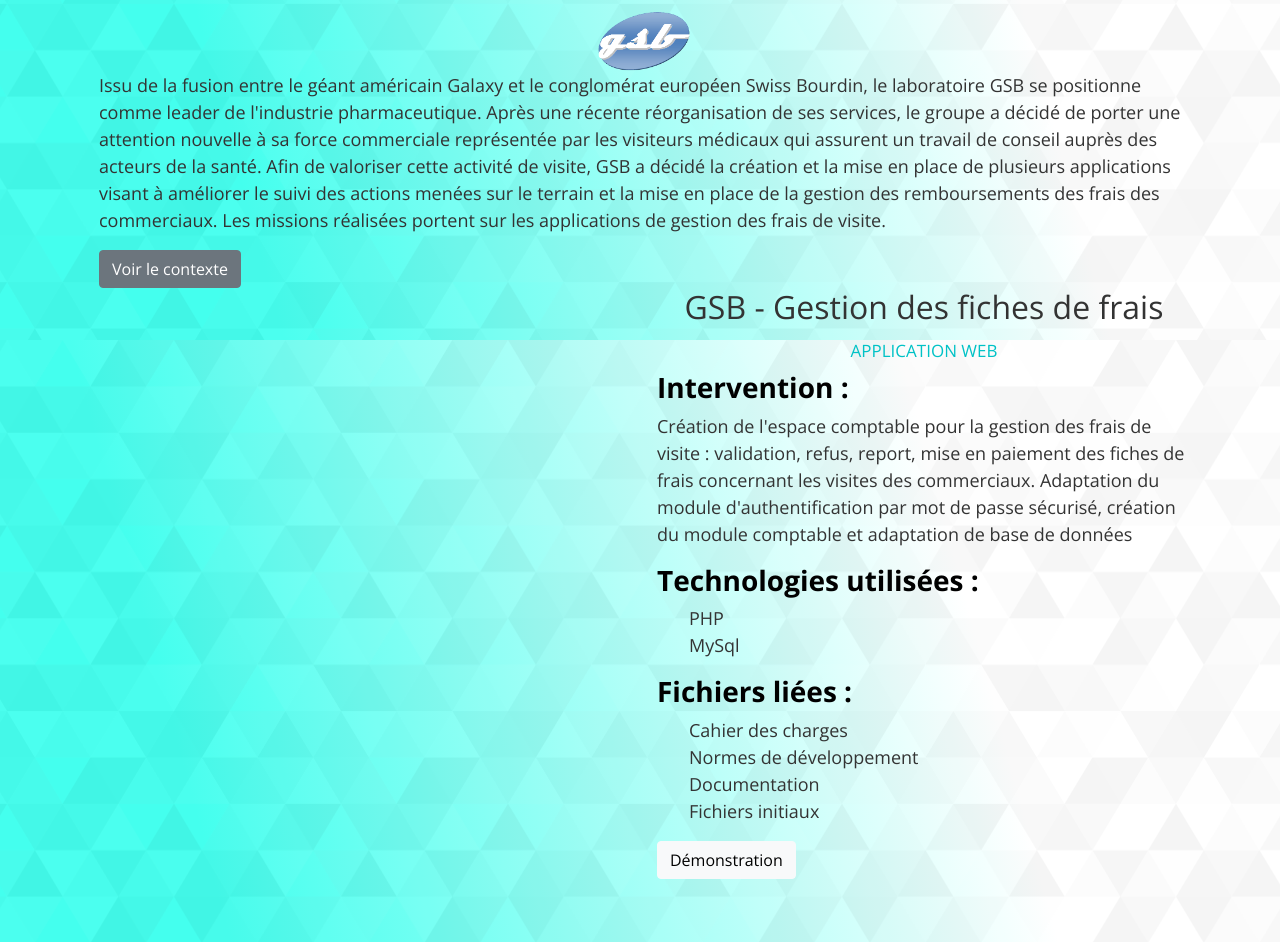
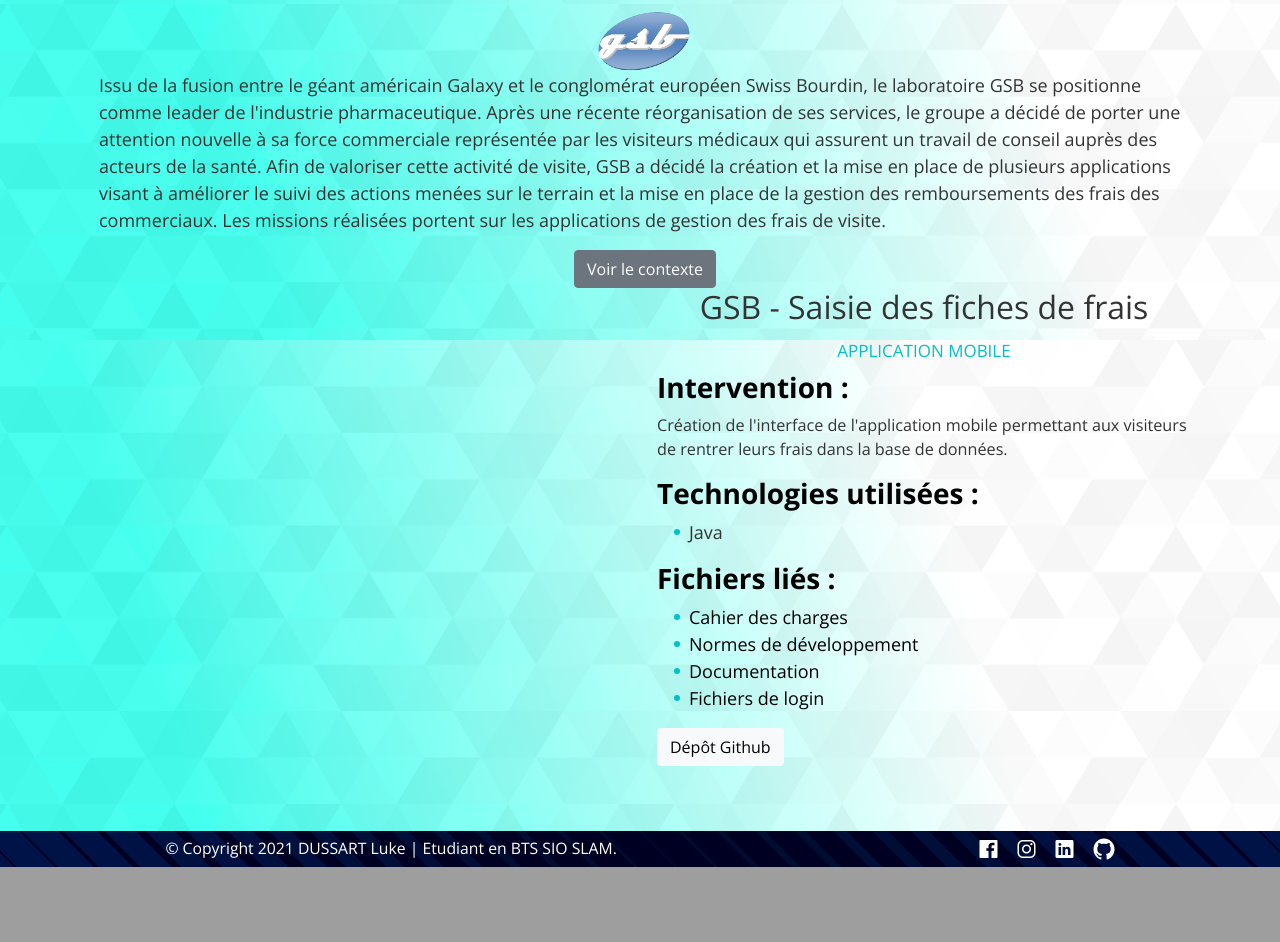
Before and after one commit to DUSSARTLuke/PortfolioPhp, a PHP site: page /pages/gsb_saisie.php in a window 1280 px wide. Shown: the part 460-1402 px from the top of the page. After the commit the page ends 1327 px from the top, so only its background shows below. Run offline with PHP 8.4, Linux system fonts and the light colour scheme; some libraries are stand-ins or nearby versions.

Commit message:
pages projet gsb

```diff
--- a/css/projets.css
+++ b/css/projets.css
@@ -52,12 +52,12 @@ h4{
   border-radius: 50%;
   background: #00c2c6;
   position: absolute;
-  top: 7px;
+  top: 10px;
   left: -15px;
 }
 
-.center{
-  text-align:center;
+.demoGsb{
+  justify-content: space-around;
 }
 
 .card{
--- a/pages/gsb_saisie.php
+++ b/pages/gsb_saisie.php
@@ -15,30 +15,31 @@ include('../includes/navbar_gsb.php');
       plusieurs applications visant à améliorer le suivi des actions menées sur le terrain et la mise en place de la gestion des remboursements des frais des commerciaux.
       Les missions réalisées portent sur les applications de gestion des frais de visite.
     </p>
-    <a class="btn btn-secondary right" target="_blank" href="./ressources/contexte_gsb.pdf">Voir le contexte</a>
+    <div class="text-center">
+      <a class="btn btn-secondary" target="_blank" href="../ressources/gsb/contexte.pdf">Voir le contexte</a>
+    </div>
     <div class="row responsive-reverse">
       <div class="col-12 col-lg-6">
       </div>
-      <div class="col-12 col-lg-6">
-        <h2> GSB - Gestion des fiches de frais </h2>
-        <h4>Application web </h4>
+      <div class="col-12 col-lg-6 descri_projet">
+        <h2> GSB - Saisie des fiches de frais </h2>
+        <h4>Application mobile </h4>
         <h3> Intervention : </h3>
-        <p> Création de l'espace comptable pour la gestion des frais de visite : validation, refus, report, mise en paiement des fiches de frais concernant les visites des commerciaux.
-          Adaptation du module d'authentification par mot de passe sécurisé, création du module comptable et adaptation de base de données
+        <p> Création de l'interface de l'application mobile permettant aux visiteurs de rentrer leurs frais dans la base de données.
         </p>
         <h3> Technologies utilisées : </h3>
         <ul>
-          <li> PHP </li>
-          <li> MySql</li>
+          <li> Java </li>
         </ul>
-        <h3> Fichiers liées : </h3>
+        <h3> Fichiers liés : </h3>
         <ul>
-          <li> Cahier des charges </li>
-          <li> Normes de développement</li>
-          <li> Documentation </li>
-          <li> Fichiers initiaux </li>
+          <li> <a target="_blank" href="../ressources/gsb/cahier_charges.pdf">Cahier des charges </a></li>
+          <li> <a target="_blank" href="../ressources/gsb/normes.pdf">Normes de développement</a></li>
+          <li> <a target="_blank" href="">Documentation </a></li>
+          <li> <a target="_blank" href="../ressources/gsb/login_log.pdf">Fichiers de login </a></li>
         </ul>
-        <a class="btn btn-light center" target="_blank" href="https://www.gsb.lukedussart.fr">Démonstration</a>
+        <a class="btn btn-light" target="_blank" href="https://github.com/dussartcorp/GSB_android">Dépôt Github</a>
+        <!-- <a class="btn btn-light center" target="_blank" href="https://www.gsb.lukedussart.fr">Démonstration</a> -->
       </div>
     </div>
   </div>
```
Also changed, not shown: pages/gsb_cloture.php (+15 -14 lines), pages/gsb_gestion.php (+13 -8 lines), 5 other files.
